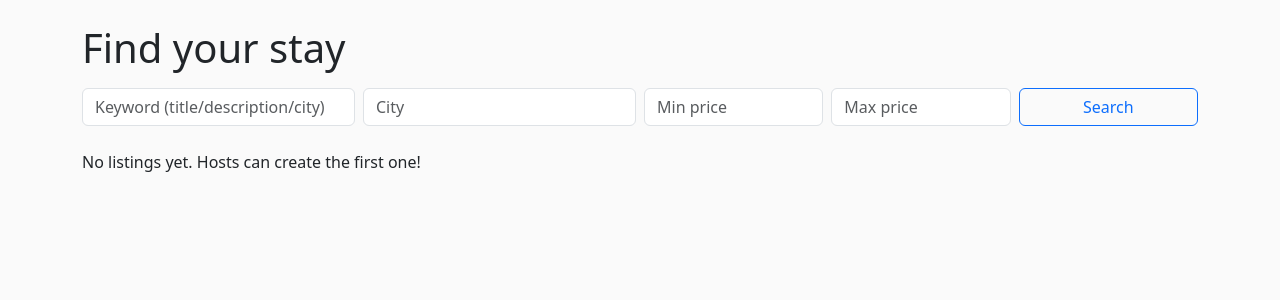
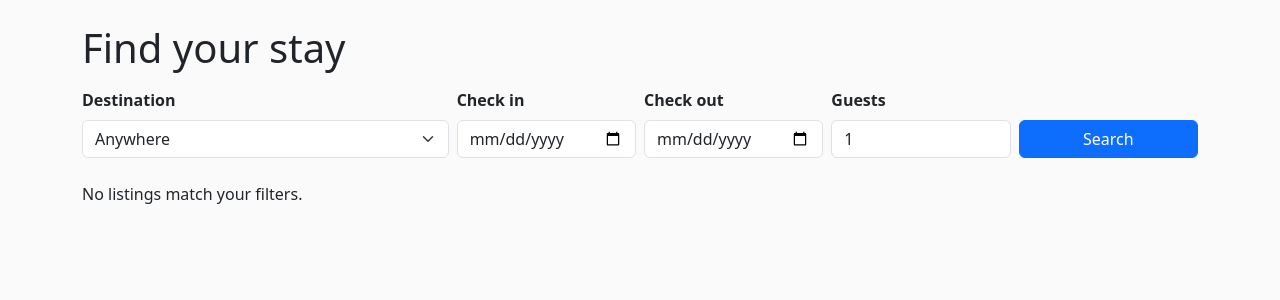
Before and after one commit to tarekelbanna92/rental-egypt, a Django app: page / in a window 1280 px wide. Shown: the part 57-357 px from the top of the page. Run offline with Django 5.2, Linux system fonts and the light colour scheme; data that the repository does not hold is empty.

Commit message:
Airbnb-style search: destination dropdown + dates + guests + availability filter

```diff
--- a/core/templates/core/home.html
+++ b/core/templates/core/home.html
@@ -2,24 +2,45 @@
 {% block content %}
 <h1 class="mb-3">Find your stay</h1>
 
-<form class="row g-2 mb-4" method="get">
-  <div class="col-md-3">
-    <input type="text" class="form-control" name="q" placeholder="Keyword (title/description/city)" value="{{ q }}">
+<!-- Airbnb-style search bar -->
+<form class="row g-2 align-items-end mb-4" method="get">
+  <!-- Destination dropdown populated from DB -->
+  <div class="col-md-4">
+    <label class="form-label fw-semibold">Destination</label>
+    <select class="form-select" name="destination">
+      <option value="">Anywhere</option>
+      {% for c in cities %}
+        <option value="{{ c }}" {% if destination == c %}selected{% endif %}>{{ c }}</option>
+      {% endfor %}
+    </select>
   </div>
-  <div class="col-md-3">
-    <input type="text" class="form-control" name="city" placeholder="City" value="{{ city }}">
+
+  <div class="col-md-2">
+    <label class="form-label fw-semibold">Check in</label>
+    <input type="date" class="form-control" name="check_in" value="{{ check_in }}">
   </div>
+
   <div class="col-md-2">
-    <input type="number" class="form-control" name="min_price" placeholder="Min price" min="0" value="{{ min_price }}">
+    <label class="form-label fw-semibold">Check out</label>
+    <input type="date" class="form-control" name="check_out" value="{{ check_out }}">
   </div>
+
   <div class="col-md-2">
-    <input type="number" class="form-control" name="max_price" placeholder="Max price" min="0" value="{{ max_price }}">
+    <label class="form-label fw-semibold">Guests</label>
+    <input type="number" min="1" class="form-control" name="guests" value="{{ guests|default:'1' }}">
   </div>
+
   <div class="col-md-2 d-grid">
-    <button class="btn btn-outline-primary">Search</button>
+    <button class="btn btn-primary">Search</button>
   </div>
+
+  <!-- Optional: keep your old keyword search as a small link/field -->
+  {% if q %}
+    <input type="hidden" name="q" value="{{ q }}">
+  {% endif %}
 </form>
 
+<!-- Results grid -->
 <div class="row row-cols-1 row-cols-md-3 g-4">
   {% for l in listings %}
   <div class="col">
@@ -36,17 +57,18 @@
     </div>
   </div>
   {% empty %}
-    <p>No listings yet. Hosts can create the first one!</p>
+    <p>No listings match your filters.</p>
   {% endfor %}
 </div>
 
+<!-- Pager -->
 {% if page_obj and page_obj.paginator.num_pages > 1 %}
 <nav class="mt-4">
   <ul class="pagination justify-content-center">
     {% if page_obj.has_previous %}
       <li class="page-item">
         <a class="page-link"
-           href="?q={{ q }}&city={{ city }}&min_price={{ min_price }}&max_price={{ max_price }}&page={{ page_obj.previous_page_number }}">Previous</a>
+           href="?destination={{ destination }}&check_in={{ check_in }}&check_out={{ check_out }}&guests={{ guests }}&q={{ q }}&page={{ page_obj.previous_page_number }}">Previous</a>
       </li>
     {% else %}
       <li class="page-item disabled"><span class="page-link">Previous</span></li>
@@ -59,7 +81,7 @@
     {% if page_obj.has_next %}
       <li class="page-item">
         <a class="page-link"
-           href="?q={{ q }}&city={{ city }}&min_price={{ min_price }}&max_price={{ max_price }}&page={{ page_obj.next_page_number }}">Next</a>
+           href="?destination={{ destination }}&check_in={{ check_in }}&check_out={{ check_out }}&guests={{ guests }}&q={{ q }}&page={{ page_obj.next_page_number }}">Next</a>
       </li>
     {% else %}
       <li class="page-item disabled"><span class="page-link">Next</span></li>
--- a/core/views.py
+++ b/core/views.py
@@ -8,37 +8,73 @@ from .models import Listing, Booking, Profile
 from .forms import SignUpForm, ListingForm, BookingForm
 from django.core.paginator import Paginator
 from django.db.models import Q
+from datetime import datetime
+
+
+DATE_FMT = "%Y-%m-%d"
 
 def home(request):
+    # New Airbnb-style params
+    destination = request.GET.get('destination', '').strip()
+    check_in_str = request.GET.get('check_in', '').strip()
+    check_out_str = request.GET.get('check_out', '').strip()
+    guests = request.GET.get('guests', '').strip()
+
+    # (optional) keep your old free-text search
     q = request.GET.get('q', '').strip()
-    city = request.GET.get('city', '').strip()
-    min_price = request.GET.get('min_price', '').strip()
-    max_price = request.GET.get('max_price', '').strip()
-    page = request.GET.get('page', 1)
 
     listings = Listing.objects.all().order_by('-created_at')
 
+    # destination dropdown filter
+    if destination:
+        listings = listings.filter(city__iexact=destination)  # exact city from dropdown
+
+    # optional keyword search (title/desc/city)
     if q:
         listings = listings.filter(
             Q(title__icontains=q) | Q(city__icontains=q) | Q(description__icontains=q)
         )
-    if city:
-        listings = listings.filter(city__icontains=city)
-    if min_price:
-        listings = listings.filter(price_per_night__gte=min_price)
-    if max_price:
-        listings = listings.filter(price_per_night__lte=max_price)
 
-    paginator = Paginator(listings, 9)  # 9 cards per page
+    # date filtering: exclude listings that have an APPROVED overlapping booking
+    check_in = check_out = None
+    if check_in_str and check_out_str:
+        try:
+            check_in = datetime.strptime(check_in_str, DATE_FMT).date()
+            check_out = datetime.strptime(check_out_str, DATE_FMT).date()
+            if check_in < check_out:
+                listings = listings.exclude(
+                    bookings__status=Booking.Status.APPROVED,
+                    bookings__check_in__lt=check_out,
+                    bookings__check_out__gt=check_in,
+                )
+        except ValueError:
+            # bad date format: ignore dates
+            pass
+
+    # NOTE: we don’t have a "max guests" field on Listing yet,
+    # so we collect "guests" for the UI but can’t filter capacity.
+    # (We can add a capacity field later if you want.)
+
+    # build city list for dropdown
+    cities = (Listing.objects
+              .values_list('city', flat=True)
+              .distinct()
+              .order_by('city'))
+
+    # paginate
+    page = request.GET.get('page', 1)
+    paginator = Paginator(listings, 9)
     page_obj = paginator.get_page(page)
 
     return render(request, 'core/home.html', {
         'listings': page_obj.object_list,
         'page_obj': page_obj,
-        'q': q,
-        'city': city,
-        'min_price': min_price,
-        'max_price': max_price,
+        'cities': cities,
+        'destination': destination,
+        'check_in': check_in_str,
+        'check_out': check_out_str,
+        'guests': guests,
+        'q': q,  # keep if you want the keyword box too
     })
 
 
```
